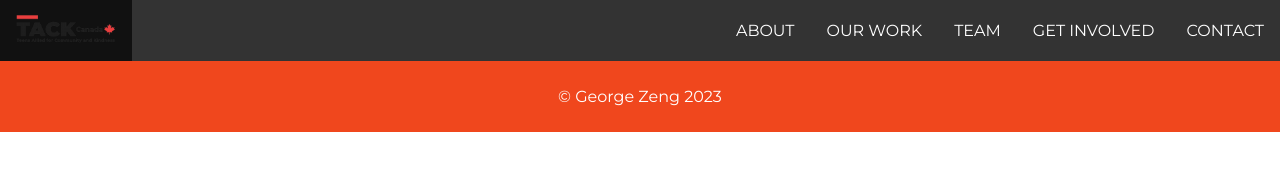
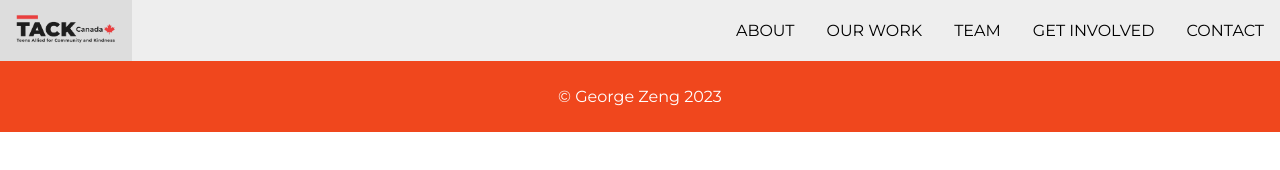
Before and after one commit to tackcanada/tackcanada.github.io, a plain HTML site: page docs/index.html in a window 1280 px wide. Drawn offline with Linux system fonts and the light colour scheme.

Commit message:
LOGO FIXED! Changed top nav colours

```diff
--- a/docs/style.css
+++ b/docs/style.css
@@ -15,7 +15,7 @@ nav ul {
   margin: 0;
   padding: 0;
   display: flex; /* Sets the nav bar as a flex container */
-  background-color: #333; /* Background color for the navbar */
+  background-color: #eeeeee; /* Background color for the navbar */
   overflow: hidden; /* Removes overflow completely */
   align-items: center;
 }
@@ -34,14 +34,14 @@ nav ul {
 
 nav li a {
   display: block; /* Set as block element */
-  color: white;
+  color: black;
   text-align: center;
   padding: 14px 16px;
   text-decoration: none; /* Removes the default underline */
 }
 
 nav li a:hover {
-  background-color: #111; /* Color on hover */
+  background-color: #dddddd; /* Color on hover */
 }
 
 /* Hide the link that should open and close the topnav on small screens */
```
